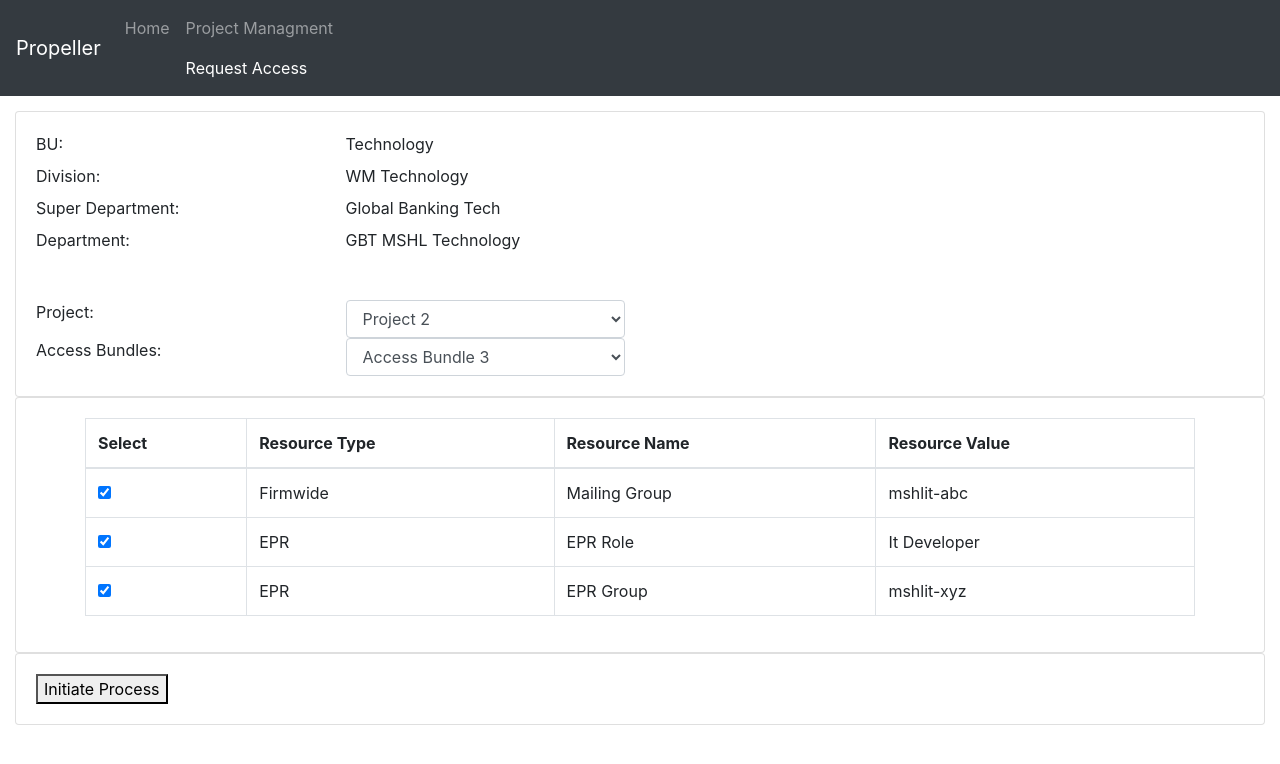
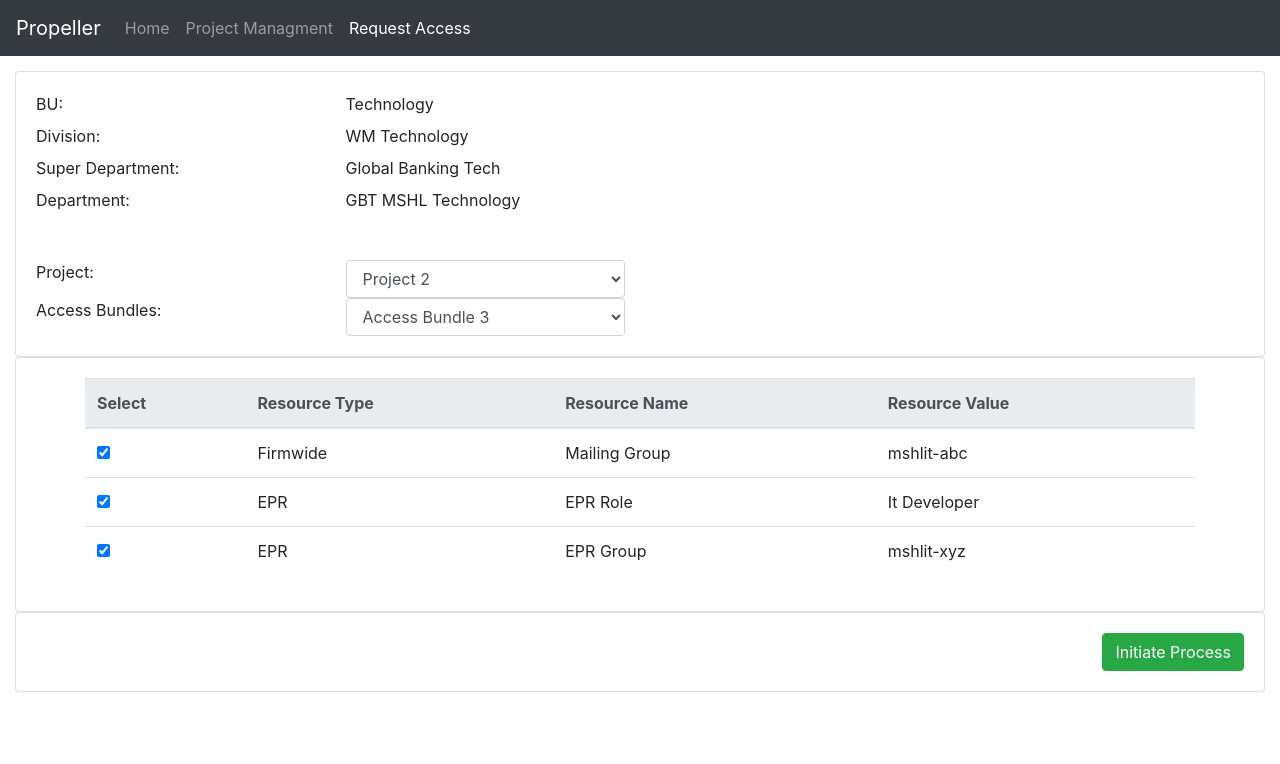
Before and after one commit to harmangupta/Codethon_Sample_UI, an Angular app in the folder propeller-ui/: page /requestAccess in a window 1280 px wide. Shown: the top 764 px of the page. Built offline with nearby package versions, Linux system fonts and the light colour scheme.

Commit message:
made some minor cosmetic changes

```diff
--- a/propeller-ui/src/app/AppComponent/request-access/request-access.component.html
+++ b/propeller-ui/src/app/AppComponent/request-access/request-access.component.html
@@ -67,8 +67,8 @@
           <div class="container">
             <div class="row">
               <div class="col-12">
-                <table class="table table-bordered">
-                  <thead>
+                <table class="table">
+                  <thead class="thead-light">
                     <tr>
                       <th scope="col">Select</th>
                       <th scope="col">Resource Type</th>
@@ -99,7 +99,7 @@
     <div class="col-xs-12 col-sm-12">
       <div class="card">
         <div class="card-body">
-          <button (click)="makeServiceCall()">Initiate Process</button>
+          <button class="btn btn-success float-right" (click)="initiateAccessRequestProcess()">Initiate Process</button>
         </div>
       </div>
     </div>
--- a/propeller-ui/src/app/AppComponent/request-access/request-access.component.ts
+++ b/propeller-ui/src/app/AppComponent/request-access/request-access.component.ts
@@ -29,7 +29,7 @@ export class RequestAccessComponent implements OnInit {
     }
   }
 
-  makeServiceCall() {
+  makeSinitiateAccessRequestProcesserviceCall() {
     //do something meaningful here
     console.log('here');
   }
--- a/propeller-ui/src/app/app.component.html
+++ b/propeller-ui/src/app/app.component.html
@@ -11,6 +11,8 @@
             </li>
             <li class="nav-item">
                 <a class="nav-link" routerLink="/projectmanagement" routerLinkActive="active">Project Managment</a>
+            </li>
+            <li class="nav-item">
                 <a class="nav-link" routerLink="/requestAccess" routerLinkActive="active">Request Access</a>
             </li>
         </ul>
```
